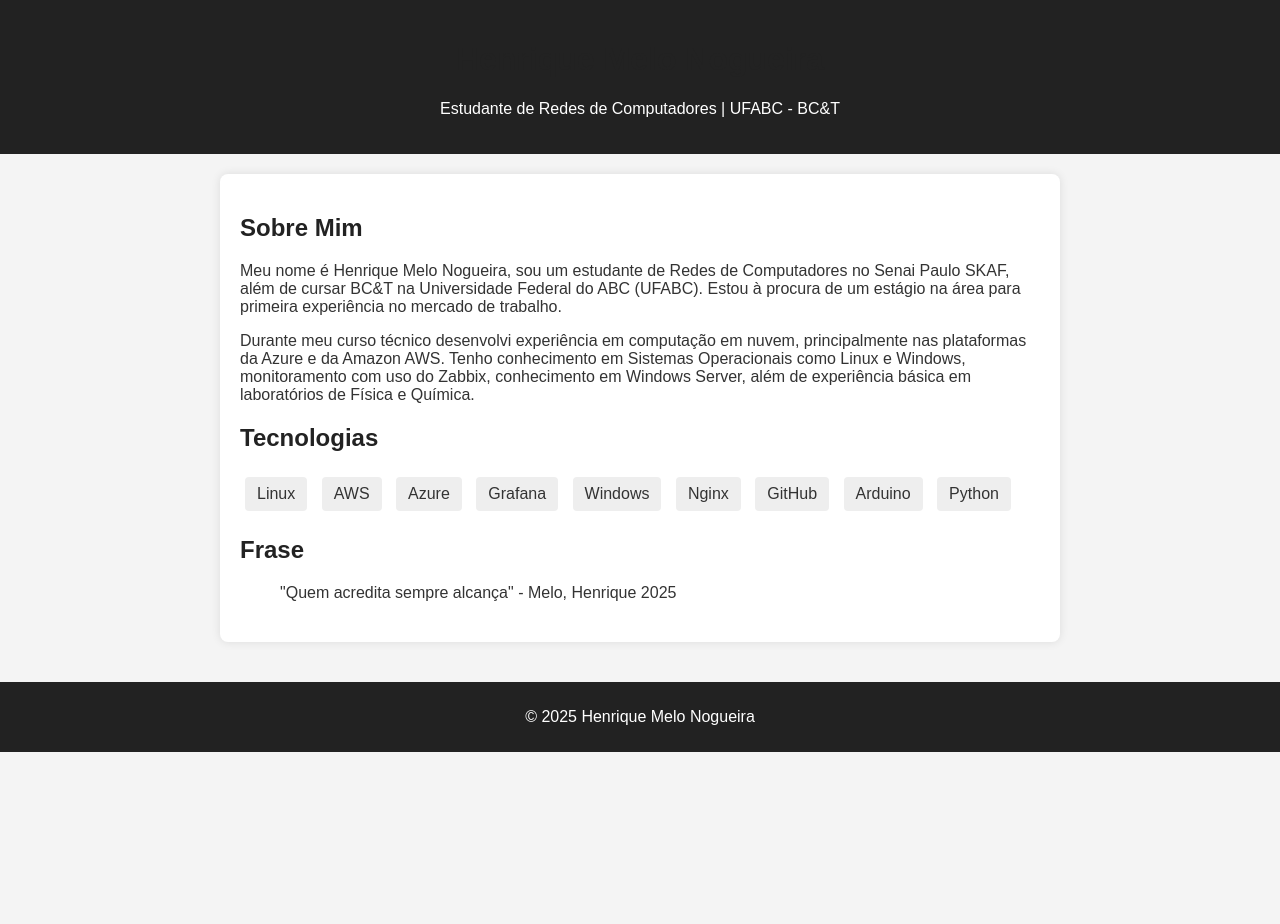
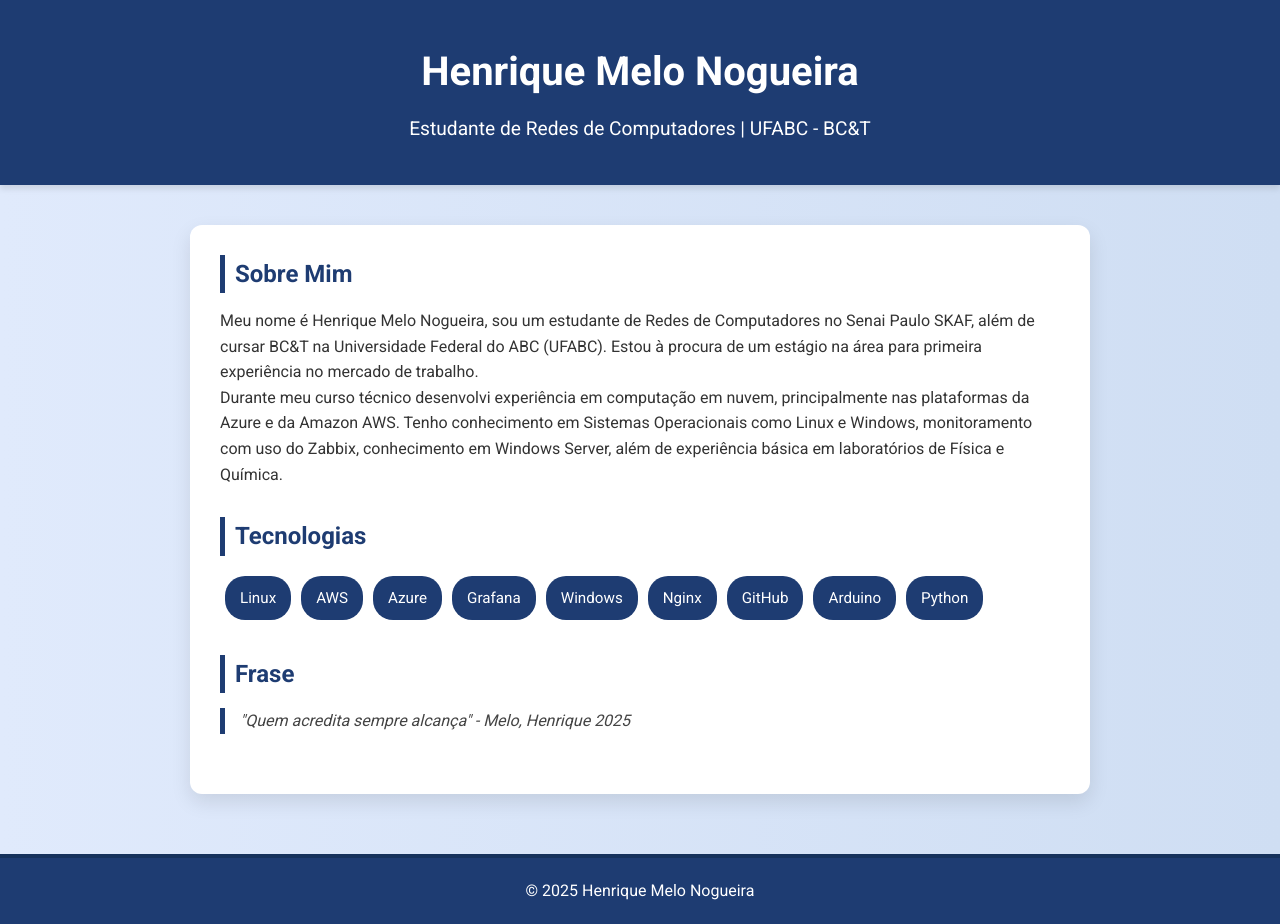
Before and after one commit to Melo-HMN/Portfolio, a plain HTML site: page index.html in a window 1280 px wide. Before the commit the page ends 800 px from the top, so only its background shows below. Drawn offline with Linux system fonts and the light colour scheme.

Commit message:
<update>: Atualizando index.html

```diff
--- a/index.html
+++ b/index.html
@@ -4,51 +4,82 @@
   <meta charset="UTF-8">
   <meta name="viewport" content="width=device-width, initial-scale=1.0">
   <title>Portfólio - Henrique Melo Nogueira</title>
+  <link href="https://fonts.googleapis.com/css2?family=Roboto:wght@400;700&display=swap" rel="stylesheet">
   <style>
-    body {
-      font-family: Arial, sans-serif;
+    * {
+      box-sizing: border-box;
       margin: 0;
       padding: 0;
-      background-color: #f4f4f4;
+    }
+    body {
+      font-family: 'Roboto', sans-serif;
+      background: linear-gradient(to right, #e0eafc, #cfdef3);
       color: #333;
+      line-height: 1.6;
     }
     header {
-      background-color: #222;
-      color: #fff;
-      padding: 20px 0;
+      background-color: #1e3c72;
+      color: white;
+      padding: 40px 0;
       text-align: center;
+      box-shadow: 0 4px 6px rgba(0,0,0,0.1);
+    }
+    header h1 {
+      font-size: 2.5rem;
+      margin-bottom: 10px;
+    }
+    header p {
+      font-size: 1.2rem;
     }
     main {
-      max-width: 800px;
-      margin: 20px auto;
-      padding: 20px;
+      max-width: 900px;
+      margin: 40px auto;
       background-color: #fff;
-      border-radius: 8px;
-      box-shadow: 0 0 10px rgba(0, 0, 0, 0.1);
+      padding: 30px;
+      border-radius: 12px;
+      box-shadow: 0 8px 20px rgba(0,0,0,0.1);
     }
-    h1, h2 {
-      color: #222;
+    h2 {
+      color: #1e3c72;
+      border-left: 5px solid #1e3c72;
+      padding-left: 10px;
+      margin-bottom: 15px;
     }
     .bio, .stack, .quote {
-      margin-bottom: 20px;
+      margin-bottom: 30px;
     }
     .stack ul {
+      display: flex;
+      flex-wrap: wrap;
       list-style: none;
       padding: 0;
     }
     .stack li {
-      background-color: #eee;
-      display: inline-block;
-      padding: 8px 12px;
+      background-color: #1e3c72;
+      color: white;
+      padding: 10px 15px;
       margin: 5px;
-      border-radius: 4px;
+      border-radius: 20px;
+      font-size: 0.95rem;
+      transition: background-color 0.3s;
+    }
+    .stack li:hover {
+      background-color: #274a8d;
+    }
+    blockquote {
+      font-style: italic;
+      color: #444;
+      border-left: 5px solid #1e3c72;
+      padding-left: 15px;
+      margin: 10px 0;
     }
     footer {
       text-align: center;
-      padding: 10px;
-      background-color: #222;
-      color: #fff;
-      margin-top: 40px;
+      padding: 20px;
+      background-color: #1e3c72;
+      color: white;
+      margin-top: 60px;
+      border-top: 4px solid #16325c;
     }
   </style>
 </head>
```
